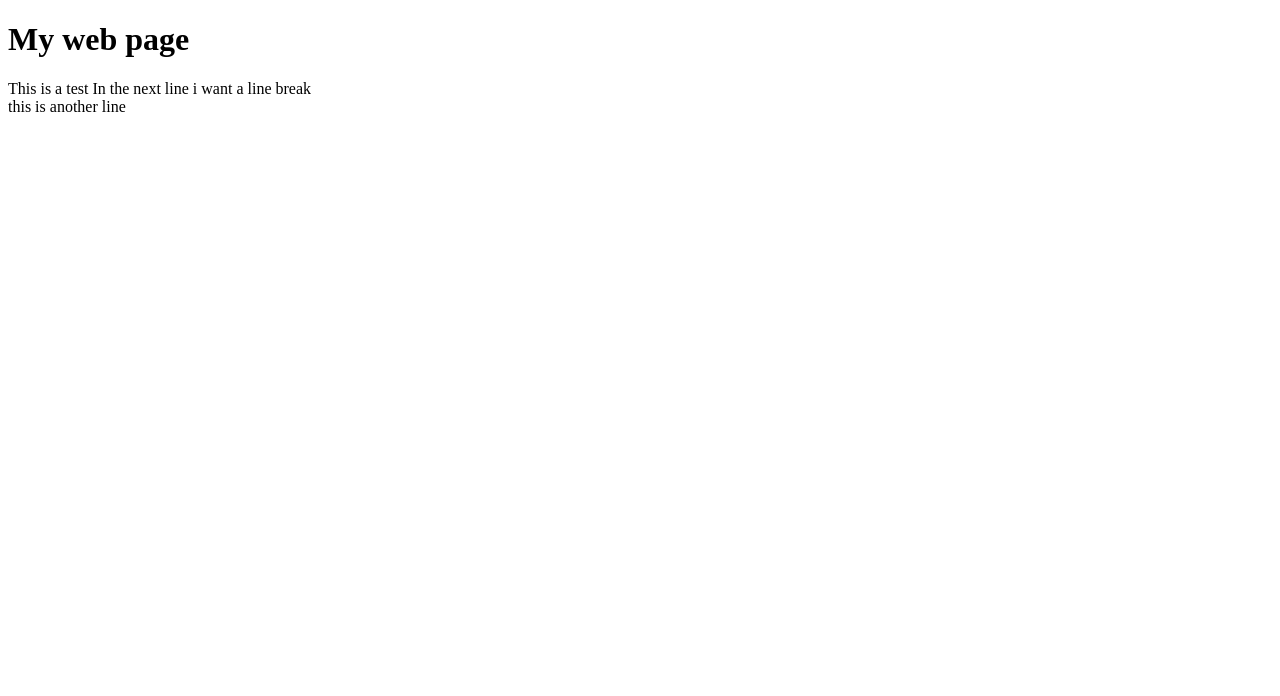
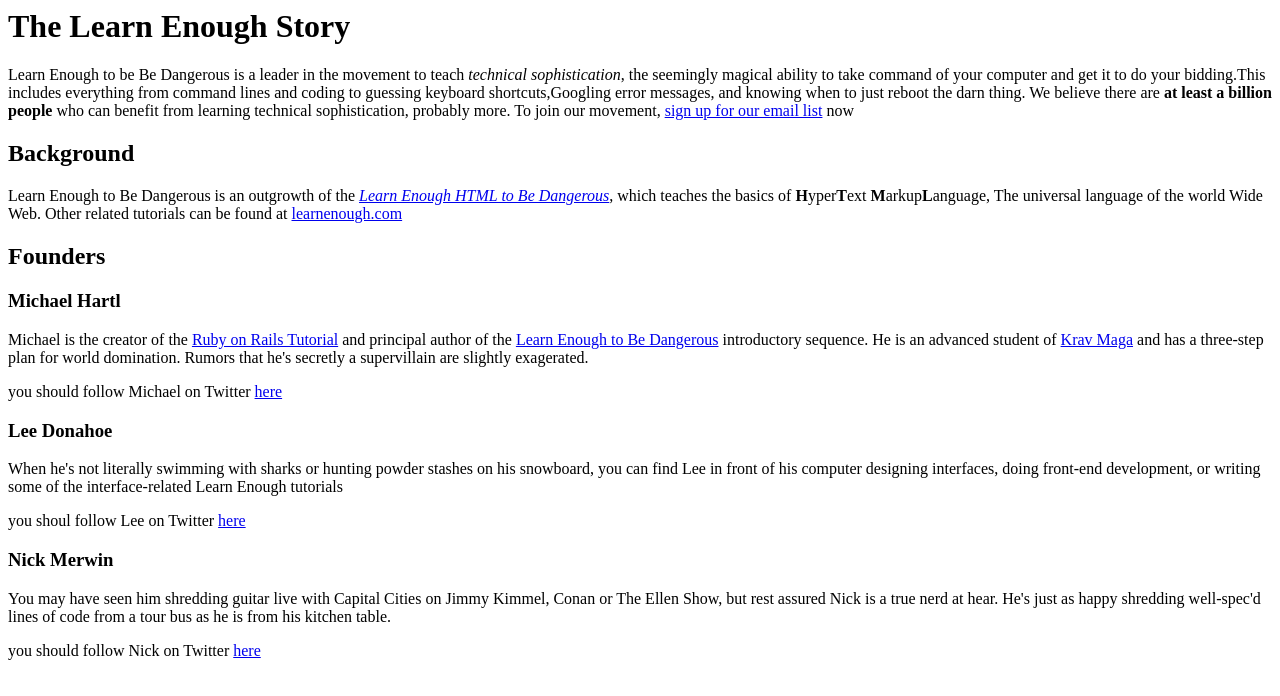
Before and after one commit to MauriceRays/sample_website, a plain HTML site: page index.html in a window 1280 px wide. Drawn offline with Linux system fonts and the light colour scheme.

Commit message:
Add a short paragraph

```diff
--- a/index.html
+++ b/index.html
@@ -1,10 +1,33 @@
-<!DOCTYPE HTML>
+<!DOCTYPE >
 <html lang="en">
     <head >
+        <title>Learn Enough to Be Dangerous</title>
         <meta charset="utf-8">
-        <title>My web page</title>
     </head>
-    <body><h1>My web page</h1></body>
-    <p> This is a test In the next line i want a line break<br />
-    this is another line</p>
+    <body>
+        <h1>The Learn Enough Story</h1>
+        <p>
+            Learn Enough to be Be Dangerous is a leader in the movement to teach <em>technical sophistication</em>, the seemingly magical ability to take command of your computer and get it to do your bidding.This includes everything from command lines and coding to guessing keyboard shortcuts,Googling error messages, and knowing when to just reboot the darn thing.
+            We believe there are <strong>at least a billion people</strong> who can benefit from learning technical sophistication, probably more. To join our movement, <a href="http://learnenough.com/email">sign up for our email list</a> now
+        </p>
+        <h2>Background</h2>
+        <p>Learn Enough to Be Dangerous is an outgrowth of the
+            <a href="http://learnenough.com/html-tutorial"><em>Learn Enough HTML to Be Dangerous</em></a>, which teaches the basics of
+            <strong>H</strong>yper<strong>T</strong>ext <strong>M</strong>arkup<strong>L</strong>anguage, The universal language of the world Wide Web.
+            Other related tutorials can be found at
+            <a href="http://learneough.com/" >learnenough.com</a>
+        </p>
+        <h2>Founders</h2>
+        <h3>Michael Hartl</h3>
+        <p>Michael is the creator of the <a href="http://railstutorial.org/">Ruby on Rails Tutorial</a> and principal author of the <a href="http://learnenough.com/">Learn Enough to Be Dangerous</a> introductory sequence. He is an advanced student of <a href="http://kravmaga.com/">Krav Maga</a> and has a three-step plan for world domination. Rumors that he's secretly a supervillain are slightly exagerated.
+        </p>
+        <p>you should follow Michael on Twitter <a href="http://twitter.com/mhart1" target=_blank>here</a></p>
+        <h3>Lee Donahoe</h3>
+        <p>When he's not literally swimming with sharks or hunting powder stashes on his snowboard, you can find Lee in front of his computer designing interfaces, doing front-end development, or writing some of the interface-related Learn Enough tutorials
+        </p>
+        <p>you shoul follow Lee on Twitter <a href="http://twitter.com/leedonahoe" target=_blank>here</a></p>
+        <h3>Nick Merwin</h3>
+        <p>You may have seen him shredding guitar live with Capital Cities on Jimmy Kimmel, Conan or The Ellen Show, but rest assured Nick is a true nerd at hear. He's just as happy shredding well-spec'd lines of code from a tour bus as he is from his kitchen table.</p>
+        <p>you should follow Nick on Twitter <a href="http://twitter.com/nickmerwin" target=_blank>here</a></p>
+    </body>
 </html>
```
